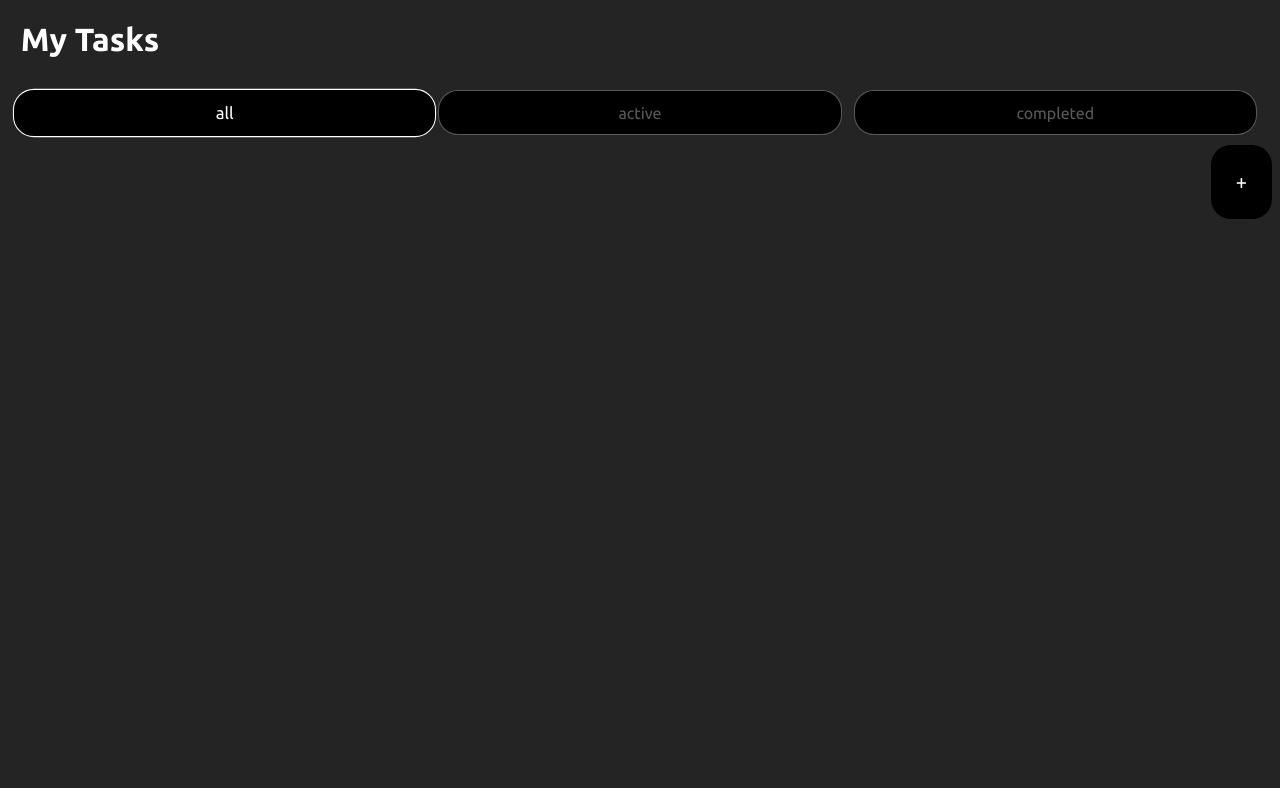
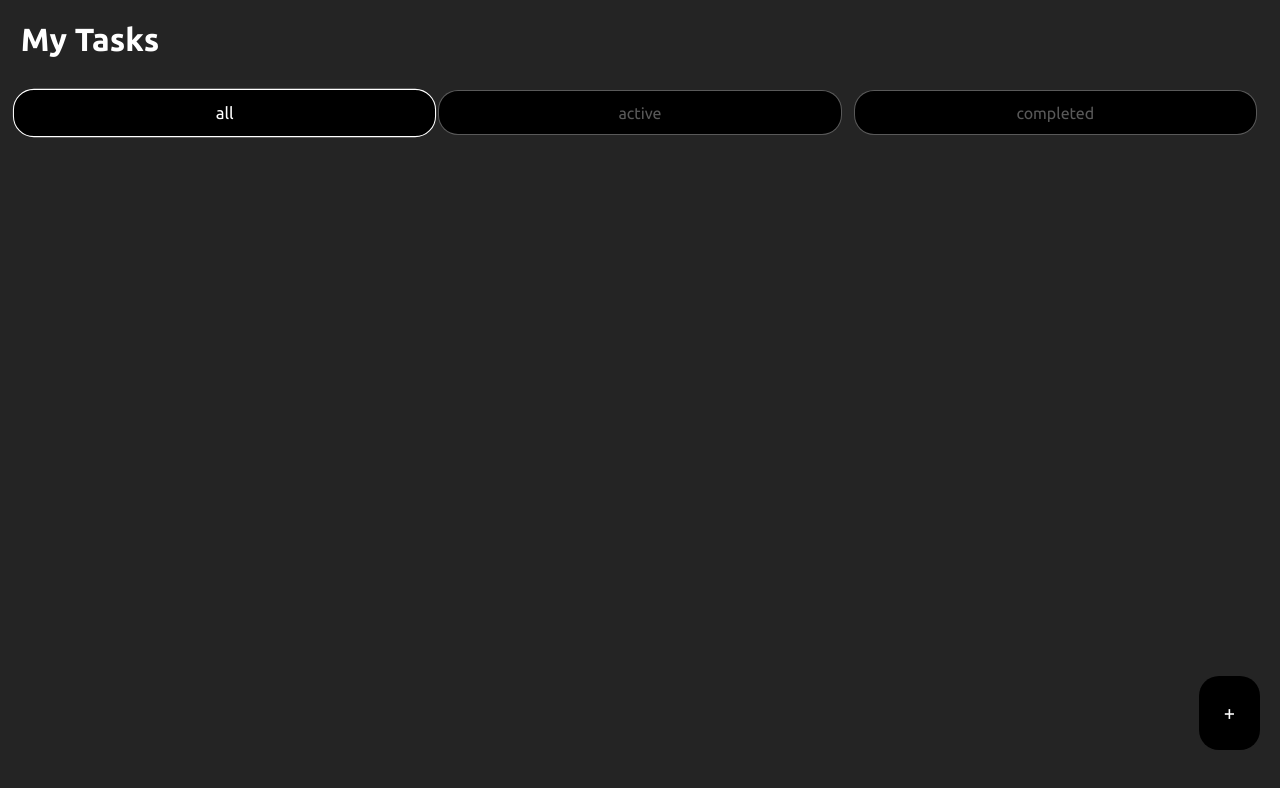
Before and after one commit to wwoozzii/ReactTestDrive, a React (Vite) app: page / in a window 1280 px wide. Shown: the top 788 px of the page. Built offline with nearby package versions, Linux system fonts and the light colour scheme.

Commit message:
style(TaskInput): place plusButton in lower-right angle

```diff
--- a/src/components/TaskInput/TaskInput.module.scss
+++ b/src/components/TaskInput/TaskInput.module.scss
@@ -72,7 +72,11 @@
   display: flex;
   justify-content: flex-end;
 
-  button {
+  .plusButton {
+    position: fixed;
+    z-index: 100;
+    bottom: 50px;
+    right: 20px;
     background-color: black;
     color: white;
     border: none;
```
